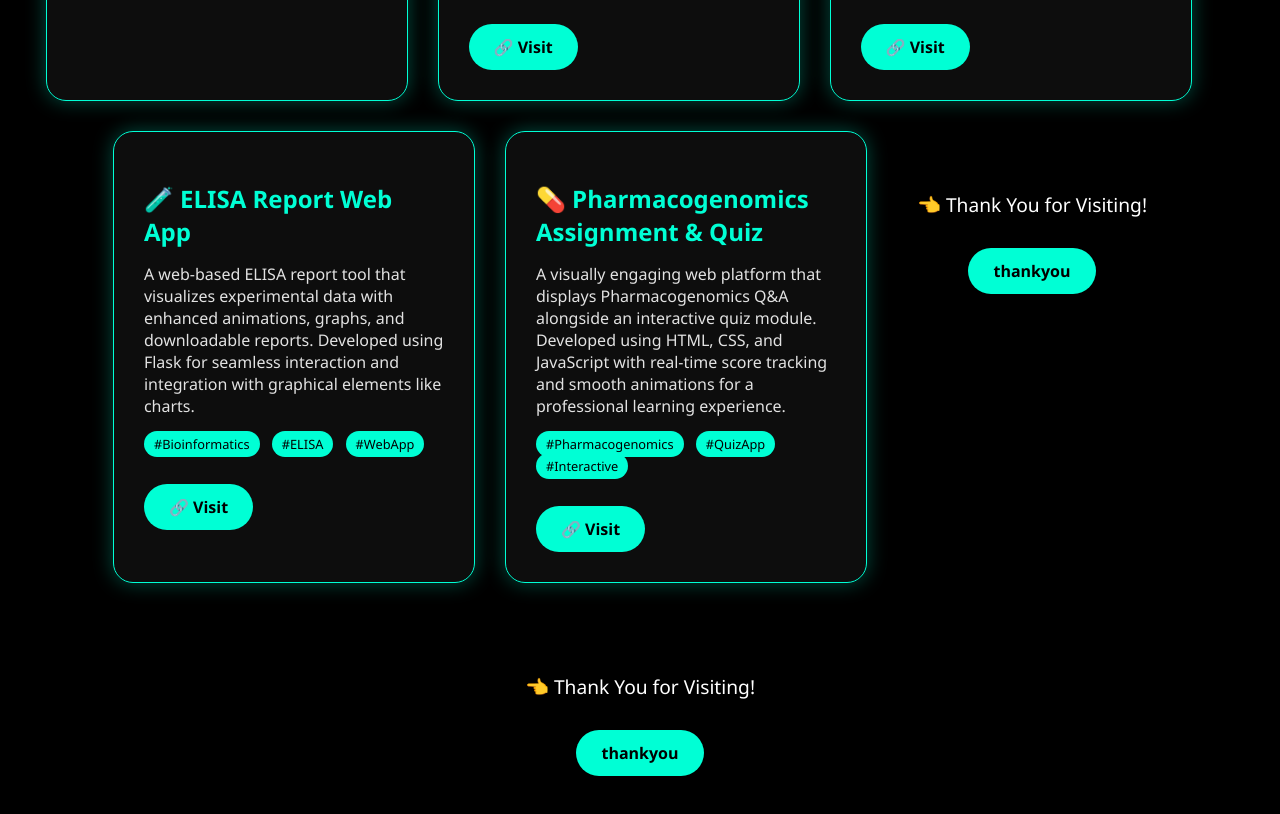
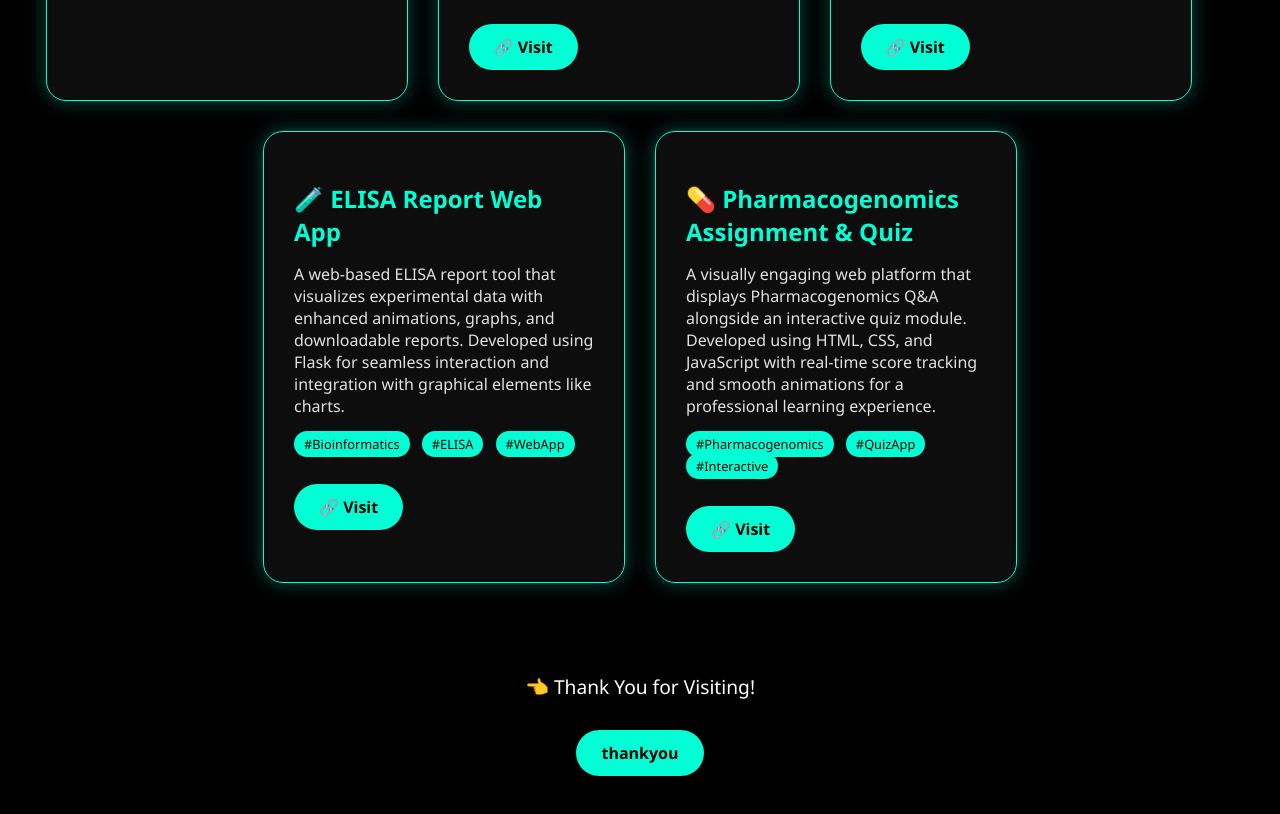
Before and after one commit to madhuravishe/madhuravishe, a plain HTML site: page project.html in a window 1280 px wide. Shown: the part 1065-1879 px from the top of the page. Drawn offline with Linux system fonts and the light colour scheme.

Commit message:
Update project.html

```diff
--- a/project.html
+++ b/project.html
@@ -122,11 +122,6 @@
       <a href="https://madhuravishe.github.io/Pharmagenomics-assignment-and-quiz/" class="start-btn" target="_blank">🔗 Visit</a>
     </div>
 
-    <section class="section explore">
-      <p>👈 Thank You for Visiting!</p>
-      <a href="thankyou.html" class="start-btn">thankyou</a>
-    </section>
-
 
   </section>
 
```
